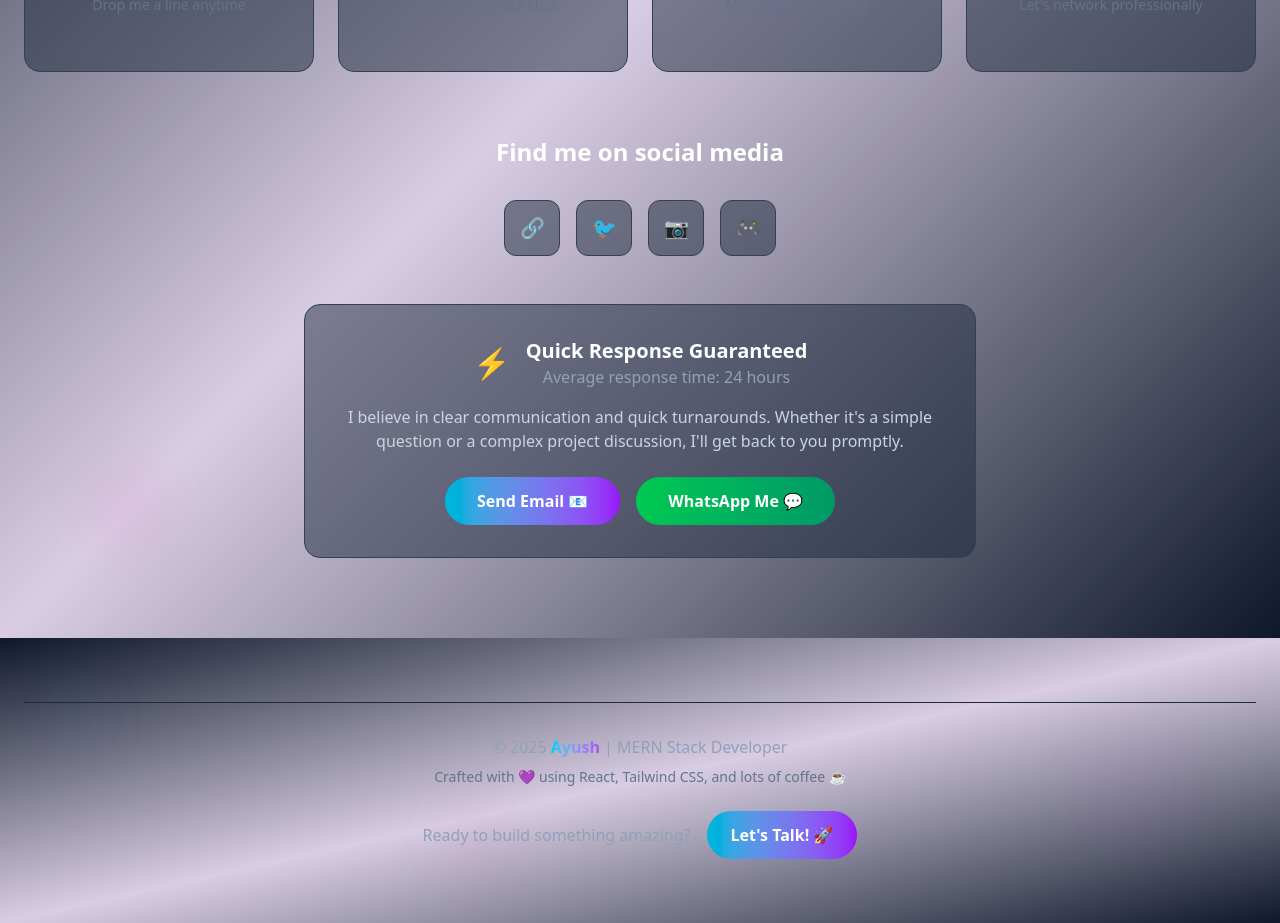
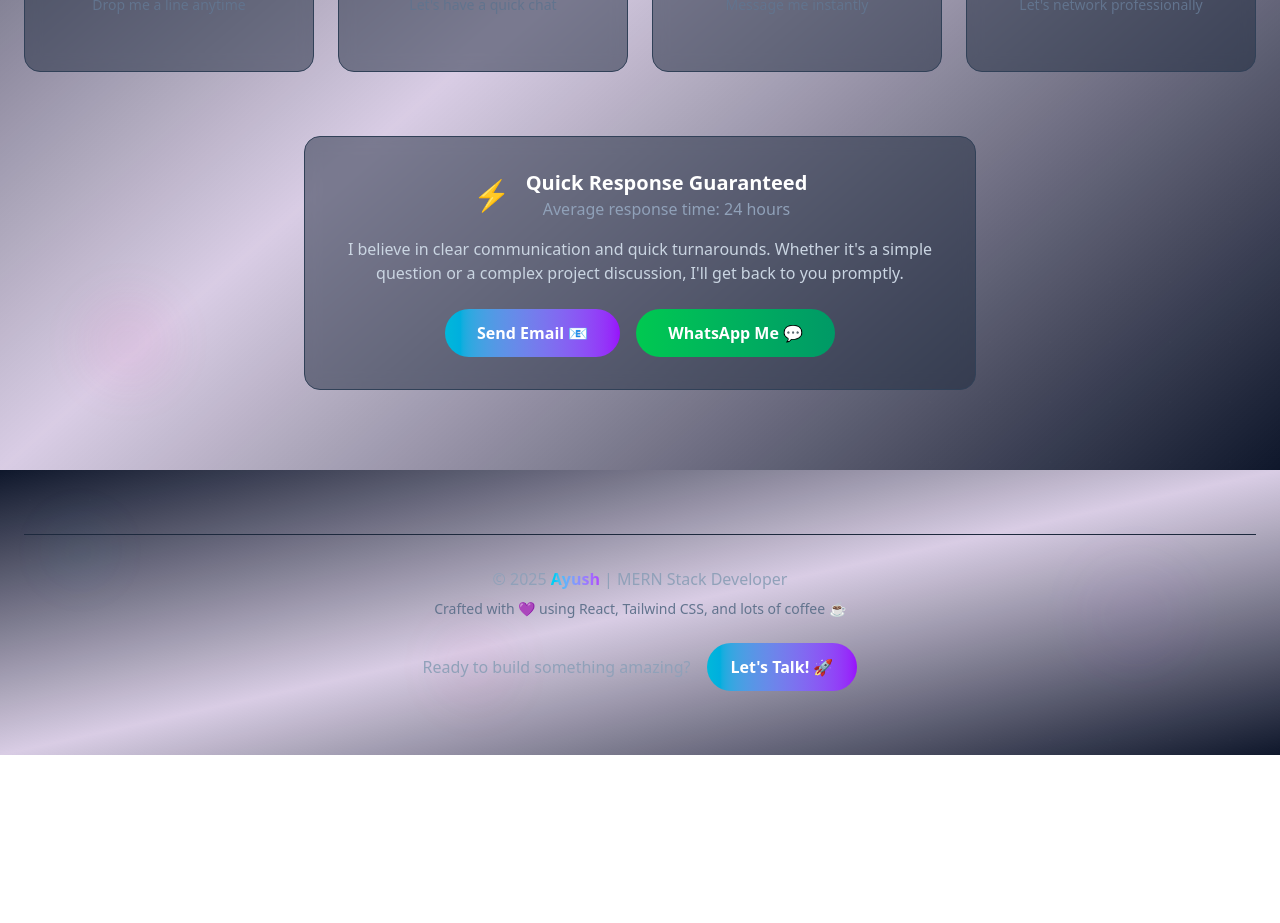
Before and after one commit to Ayush-Verma-1613/PortFolio, a React (Vite) app: page / in a window 1280 px wide. Shown: the part 4720-5643 px from the top of the page. After the commit the page ends 5475 px from the top, so only its background shows below. Built offline with nearby package versions, Linux system fonts and the light colour scheme.

Commit message:
Updated contact Component

```diff
--- a/src/Component/Contact.jsx
+++ b/src/Component/Contact.jsx
@@ -320,7 +320,7 @@ export default function Contact() {
 
         {/* Social Links Section */}
         <div ref={socialRef} className="text-center">
-          <h3 className={`text-2xl font-bold text-white mb-8 transition-all duration-1000 ${
+          {/* <h3 className={`text-2xl font-bold text-white mb-8 transition-all duration-1000 ${
             socialVisible ? 'opacity-100 translate-y-0' : 'opacity-0 translate-y-8'
           }`}>
             Find me on social media
@@ -335,7 +335,7 @@ export default function Contact() {
                 isVisible={socialVisible}
               />
             ))}
-          </div>
+          </div> */}
 
           {/* Response Time Info */}
           <div className={`bg-slate-800/50 backdrop-blur-sm border border-slate-700 rounded-2xl p-8 max-w-2xl mx-auto transition-all duration-1000 delay-600 ${
@@ -359,7 +359,7 @@ export default function Contact() {
                 Send Email 📧
               </a>
               <a
-                href={`https://wa.me/919876543210`}
+                href={`https://wa.me/918882423378`}
                 className="bg-gradient-to-r from-green-500 to-emerald-600 text-white px-8 py-3 rounded-full font-semibold hover:shadow-lg hover:shadow-green-500/25 transition-all duration-300 transform hover:scale-105"
               >
                 WhatsApp Me 💬
```
